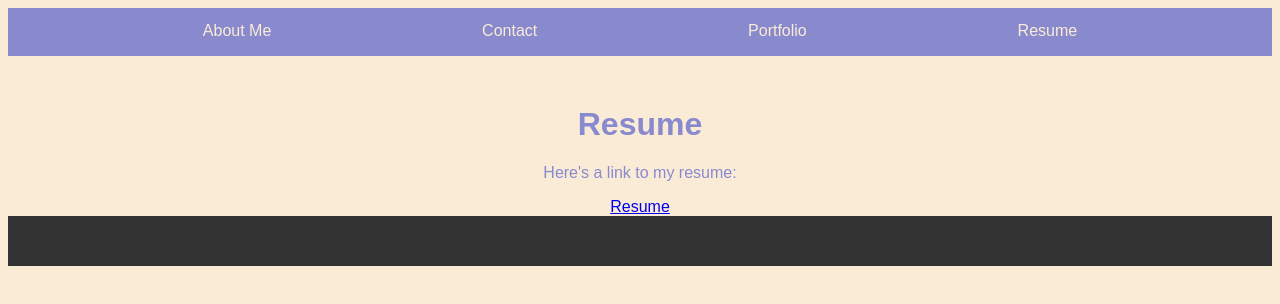
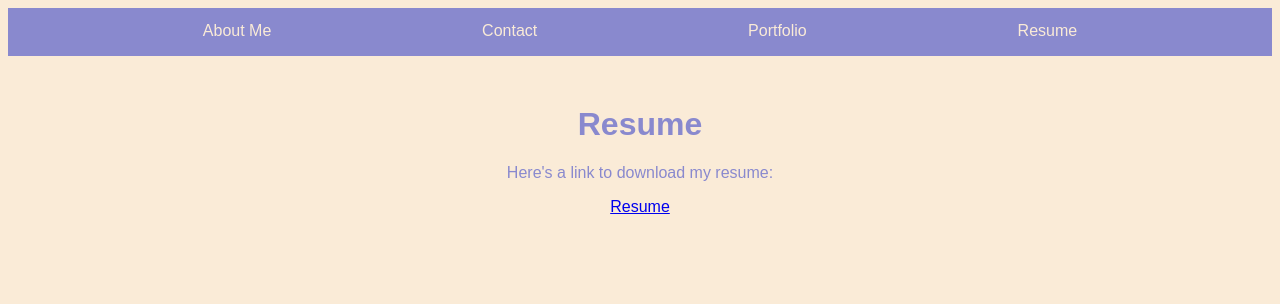
Before and after one commit to jacko2611/reactive-portfolio, a React (Create React App) app in the folder portfolio/: page /resume in a window 1280 px wide. Shown: the top 304 px of the page. Built offline with nearby package versions, Linux system fonts and the light colour scheme; a web font is replaced by a local one.

Commit message:
have added to resume.js to include a downloadable pdf link

```diff
--- a/portfolio/src/App.js
+++ b/portfolio/src/App.js
@@ -33,7 +33,7 @@ function App() {
           <Route path="/resume" element={<Resume />} />
         </Routes>
 
-        <footer>
+        {/* <footer>
           <div className="social-links">
             <a href="https://github.com/your-username" target="_blank" rel="noopener noreferrer">
               <i className="fab fa-github" />
@@ -45,7 +45,7 @@ function App() {
               <i className="fab fa-stack-overflow" />
             </a>
           </div>
-        </footer>
+        </footer> */}
       </div>
     </Router>
   );
--- a/portfolio/src/components/About.css
+++ b/portfolio/src/components/About.css
@@ -15,6 +15,6 @@
 }
 
 img {
-    width: 100%;
+  width: 60%;
   height: auto;
 }
--- a/portfolio/src/components/Resume.js
+++ b/portfolio/src/components/Resume.js
@@ -4,8 +4,8 @@ function Resume() {
   return (
     <div>
       <h1>Resume</h1>
-      <p>Here's a link to my resume:</p>
-      <a href="https://example.com/resume.pdf">Resume</a>
+      <p>Here's a link to download my resume:</p>
+      <a href="/Users/jacksonkent/Desktop/Bootcamp/reactive-portfolio/portfolio/src/JacksonKResume.pdf" download="JacksonKResume.pdf">Resume</a>
     </div>
   );
 }
```
Also changed, not shown: 1 other file (tests, documents, lock files or other folders). Lines whose indentation alone changed are shown as unchanged.
